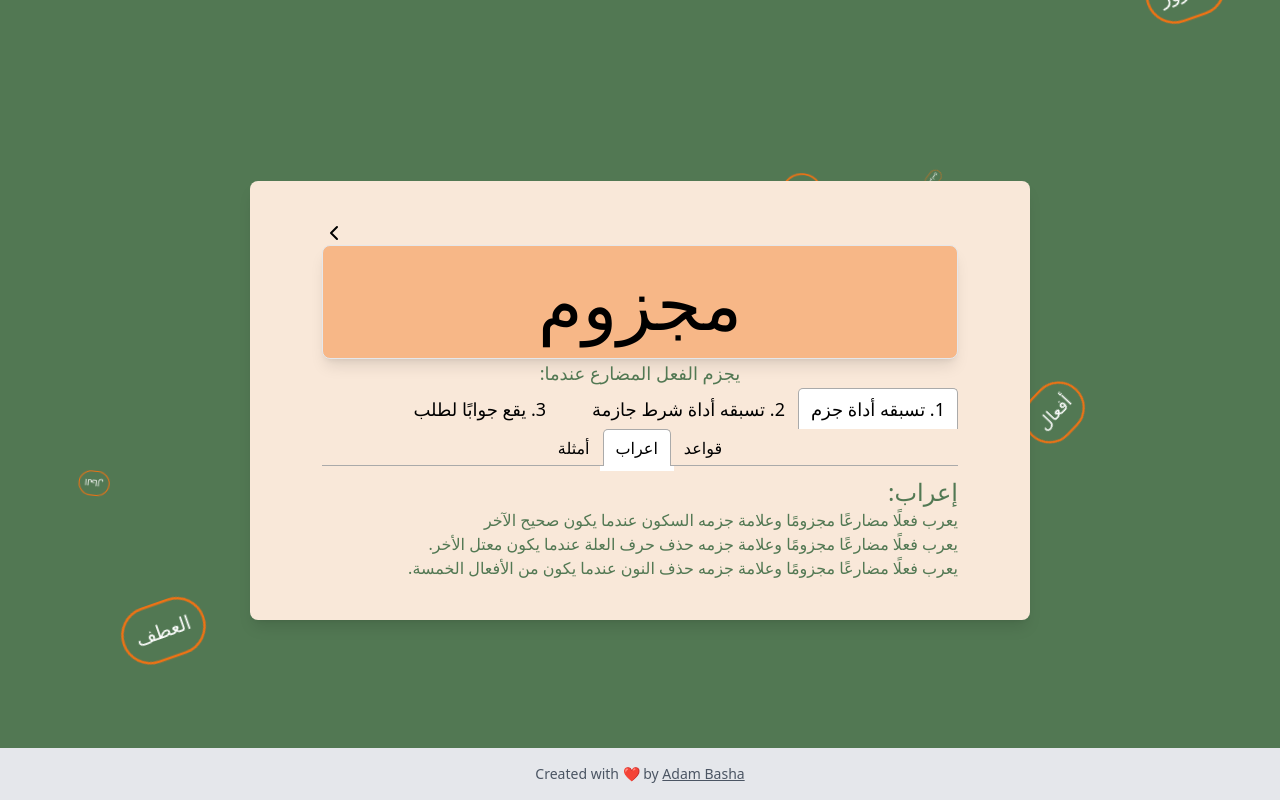
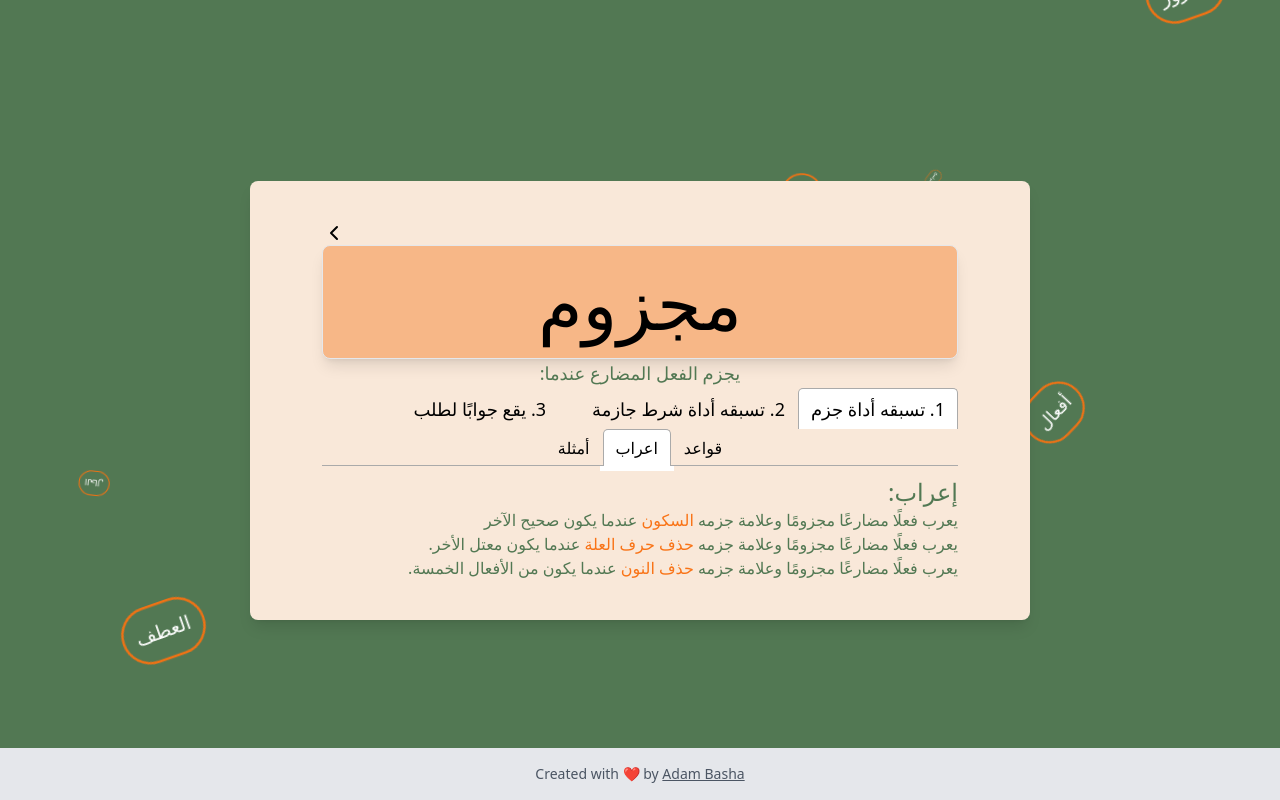
Before and after one commit to Bashamega/arabic-grammar, a Next.js app: page /3/2/1/3 in a window 1280 px wide. Both pictures are taken after a click on the element 640 px from the left and 483 px from the top of the page. Built offline with nearby package versions, Linux system fonts and the light colour scheme.

Commit message:
Fixed verbs

```diff
--- a/src/pages/3/2/1/3/index.tsx
+++ b/src/pages/3/2/1/3/index.tsx
@@ -46,11 +46,11 @@ export default function App(){
                   <h2 className="text-[#527853] text-2xl text-right" dir="rtl">إعراب:</h2>
 
                   <p className="text-right text-[#527853]" dir="rtl">
-                    يعرب فعلًا مضارعًا مجزومًا وعلامة جزمه السكون عندما يكون صحيح الآخر
+                    يعرب فعلًا مضارعًا مجزومًا وعلامة جزمه <span className="text-orange-500">السكون</span> عندما يكون صحيح الآخر
                     <br></br>
-                    يعرب فعلًا مضارعًا مجزومًا وعلامة جزمه حذف حرف العلة عندما يكون معتل الأخر.
+                    يعرب فعلًا مضارعًا مجزومًا وعلامة جزمه <span className="text-orange-500">حذف حرف العلة</span> عندما يكون معتل الأخر.
                     <br></br>
-                    يعرب فعلًا مضارعًا مجزومًا وعلامة جزمه حذف النون عندما يكون من الأفعال الخمسة.
+                    يعرب فعلًا مضارعًا مجزومًا وعلامة جزمه<span className="text-orange-500"> حذف النون</span> عندما يكون من الأفعال الخمسة.
                   </p>
                 </TabPanel>
                 <TabPanel dir="rtl" className={"text-right"}>
@@ -108,11 +108,11 @@ export default function App(){
                   <h2 className="text-[#527853] text-2xl text-right" dir="rtl">إعراب:</h2>
 
                   <p className="text-right text-[#527853]" dir="rtl">
-                    يعرب فعلًا مضارعًا مجزومًا وعلامة جزمه السكون عندما يكون صحيح الآخر
+                    يعرب فعلًا مضارعًا مجزومًا وعلامة جزمه <span className="text-orange-500">السكون</span> عندما يكون صحيح الآخر
                     <br></br>
-                    يعرب فعلًا مضارعًا مجزومًا وعلامة جزمه حذف حرف العلة عندما يكون معتل الأخر.
+                    يعرب فعلًا مضارعًا مجزومًا وعلامة جزمه <span className="text-orange-500">حذف حرف العلة</span> عندما يكون معتل الأخر.
                     <br></br>
-                    يعرب فعلًا مضارعًا مجزومًا وعلامة جزمه حذف النون عندما يكون من الأفعال الخمسة.
+                    يعرب فعلًا مضارعًا مجزومًا وعلامة جزمه<span className="text-orange-500"> حذف النون</span> عندما يكون من الأفعال الخمسة.
                   </p>
                 </TabPanel>
                 <TabPanel dir="rtl" className={"text-right text-[#527853]"}>
@@ -142,7 +142,7 @@ export default function App(){
 
               </Tabs>
             </TabPanel>
-            <TabPanel className="text-[#527853] text-right">
+            <TabPanel className="text-[#527853] ">
             <Tabs>
                 <TabList>
                   <Tab>قواعد</Tab>
@@ -157,11 +157,11 @@ export default function App(){
                   <h2 className="text-[#527853] text-2xl text-right" dir="rtl">إعراب:</h2>
 
                   <p className="text-right text-[#527853]" dir="rtl">
-                    يعرب فعلًا مضارعًا مجزومًا وعلامة جزمه السكون عندما يكون صحيح الآخر
+                    يعرب فعلًا مضارعًا مجزومًا وعلامة جزمه <span className="text-orange-500">السكون</span> عندما يكون صحيح الآخر
                     <br></br>
-                    يعرب فعلًا مضارعًا مجزومًا وعلامة جزمه حذف حرف العلة عندما يكون معتل الأخر.
+                    يعرب فعلًا مضارعًا مجزومًا وعلامة جزمه <span className="text-orange-500">حذف حرف العلة</span> عندما يكون معتل الأخر.
                     <br></br>
-                    يعرب فعلًا مضارعًا مجزومًا وعلامة جزمه حذف النون عندما يكون من الأفعال الخمسة.
+                    يعرب فعلًا مضارعًا مجزومًا وعلامة جزمه<span className="text-orange-500"> حذف النون</span> عندما يكون من الأفعال الخمسة.
                   </p>
                 </TabPanel>
                 <TabPanel dir="rtl" className={"text-right"}>
```
